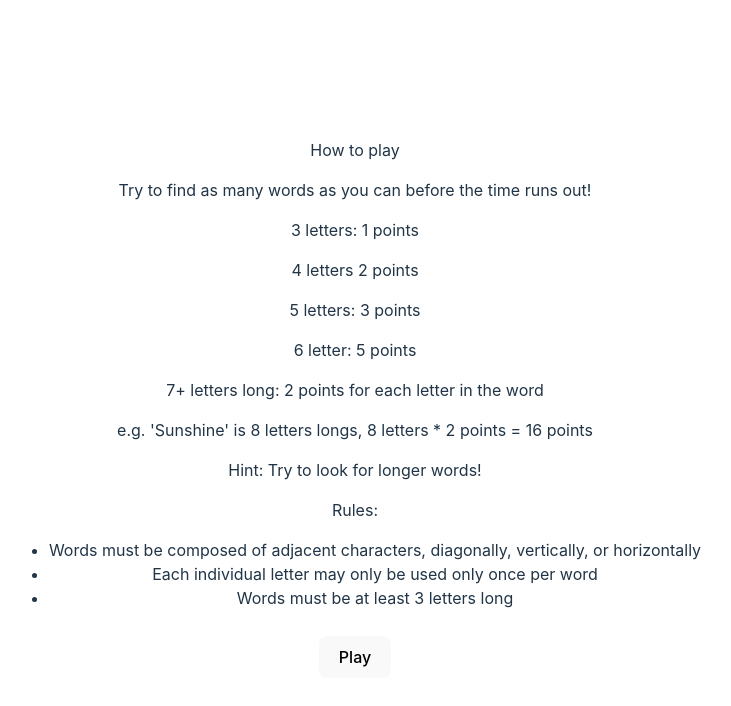
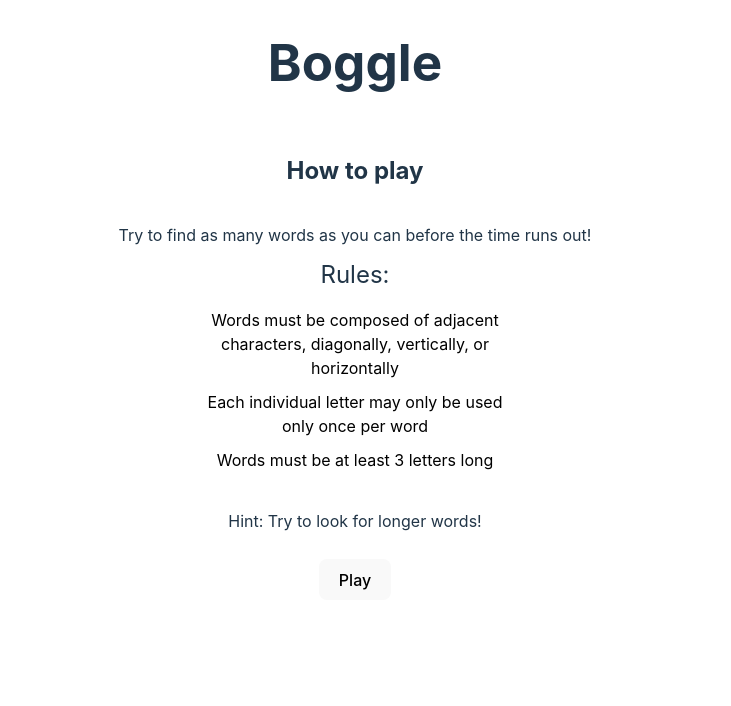
Before and after one commit to yonilurie/Boggle, a React (Vite) app in the folder Vite/: page / in a window 1280 px wide. Shown: the top 706 px of the page, without its empty margins (285-1016 px from the left). Built offline with nearby package versions, Linux system fonts and the light colour scheme.

Commit message:
Added styling, definitions for words after game ends

```diff
--- a/Vite/src/App.css
+++ b/Vite/src/App.css
@@ -1,48 +1,14 @@
 #root {
-	max-width: 1280px;
-	margin: 0 auto;
-	padding: 2rem;
+	/* max-width: 1280px; */
+	margin: auto;
 	text-align: center;
-}
-
-.logo {
-	height: 6em;
-	padding: 1.5em;
-	will-change: filter;
-}
-.logo:hover {
-	filter: drop-shadow(0 0 2em #646cffaa);
-}
-.logo.react:hover {
-	filter: drop-shadow(0 0 2em #61dafbaa);
-}
-
-@keyframes logo-spin {
-	from {
-		transform: rotate(0deg);
-	}
-	to {
-		transform: rotate(360deg);
-	}
-}
-
-@media (prefers-reduced-motion: no-preference) {
-	a:nth-of-type(2) .logo {
-		animation: logo-spin infinite 20s linear;
-	}
-}
-
-.card {
-	padding: 2em;
-}
-
-.read-the-docs {
-	color: #888;
+	height: 100vh;
 }
 
 .App {
 	display: flex;
 	flex-direction: column;
 	align-items: center;
-  gap: 10px ;
+	gap: 10px;
+	min-width: 100vw;
 }
--- a/Vite/src/components/BoggleBoard/BoggleBoard.css
+++ b/Vite/src/components/BoggleBoard/BoggleBoard.css
@@ -1,13 +1,50 @@
+/* Instruction */
+.instructions {
+	display: flex;
+	flex-direction: column;
+	align-items: center;
+}
+
+.instructions-header {
+	font-size: 1.5rem;
+	font-weight: bolder;
+}
+
+.rules-header {
+	font-size: 1.5rem;
+}
+
+.rules-list {
+	background-color: white;
+	border-radius: 4px;
+	color: black;
+	width: 50%;
+	padding: 5px;
+	display: flex;
+	flex-direction: column;
+	gap: 10px;
+}
+
+.rules-list > li {
+	list-style: none;
+}
+
 /*  Boggle board */
+.game-container {
+	display: flex;
+	gap: 20px;
+	width: 100%;
+	justify-content: center;
+}
+
 .boggle-board {
 	display: grid;
 	flex-direction: column;
 	max-width: fit-content;
-	border: solid 1px black;
-	border-radius: 4px;
+	border-radius: 8px;
 	gap: 2px;
 	padding: 2px;
-	background-color: white;
+	background-color: black;
 }
 
 .boggle-row {
@@ -23,15 +60,17 @@
 	font-size: 24px;
 	min-height: 45px;
 	min-width: 45px;
-	padding: 5px;
-	background-color: grey;
+	padding: 5px;border-radius: 8px;
+	background-color: rgb(215, 214, 214);
 	display: flex;
 	justify-content: center;
 	align-items: center;
+	color: black;
 }
 
 .row-cell.active {
-	color: black;
+	color: red;
+	font-weight: bolder;
 }
 
 /*  Words */
@@ -61,4 +100,43 @@
 	border: solid 1px grey;
 	border-radius: 8px;
 	padding: 4px;
+	max-width: 200px;
 }
+
+/* Definitions */
+.definition-container {
+	background-color: rgba(0, 0, 0, 0.5);
+	position: absolute;
+	width: 100%;
+	height: 100%;
+	display: flex;
+	justify-content: center;
+	align-items: center;
+}
+
+.definition {
+	background-color: white;
+	border-radius: 4px;
+	color: black;
+	padding: 10px;
+	z-index: 2;
+	width: 50%;
+	width: 50%;
+	overflow-y: scroll;
+	text-align: left;
+}
+
+.definition-word {
+	font-weight: bolder;
+	text-align: center;
+}
+
+.definition-part-of-speech {
+	font-style: italic;
+}
+
+.definition-details {
+	display: flex;
+	flex-direction: column;
+	gap: 5px;
+}
--- /dev/null
+++ b/Vite/src/components/BoggleBoard/Definition.tsx
@@ -0,0 +1,43 @@
+import { FC } from "react";
+interface Props {
+	definition: {
+		word: string;
+		meanings: Array<Words>;
+	};
+	setShowDefinition: Function;
+}
+
+interface Words {
+	partOfSpeech: string;
+	definitions: { definition: Array<{ definition: string }> };
+}
+
+const Definition: FC<Props> = ({ definition, setShowDefinition }) => {
+	return (
+		<div
+			className="definition-container"
+			onClick={() => setShowDefinition(false)}
+		>
+			<div className="definition">
+				<div className="definition-word">{definition.word}</div>
+				{definition.meanings.map((meaning) => {
+					return (
+						<div
+							key={meaning.definitions[0].definition}
+							className="definition-details"
+						>
+							<div className="definition-part-of-speech">
+								• {meaning.partOfSpeech}
+							</div>
+							<div className="definition-meaning">
+								{meaning.definitions[0].definition}
+							</div>
+						</div>
+					);
+				})}
+			</div>
+		</div>
+	);
+};
+
+export default Definition;
--- a/Vite/src/components/BoggleBoard/index.tsx
+++ b/Vite/src/components/BoggleBoard/index.tsx
@@ -1,11 +1,12 @@
 import "./BoggleBoard.css";
 import { useEffect, useRef, useState } from "react";
+import Definition from "./Definition";
 import { dict } from "./dict";
 import { dice } from "../../dice";
 
 const BoggleBoard = () => {
 	// Length in seconds.
-	const gameLength: number = 10;
+	const gameLength: number = 120;
 	// Game board size, n*n dice.
 	const boardSize = 4;
 	// Map of word length to points
@@ -33,6 +34,8 @@ const BoggleBoard = () => {
 		["!", "!", "!", "!"],
 		["!", "!", "!", "!"],
 	]);
+	const [definition, setDefinition] = useState<any>();
+	const [showDefinition, setShowDefinition] = useState(false);
 
 	const wordRef = useRef<string>();
 	wordRef.current = currentWord;
@@ -339,7 +342,7 @@ const BoggleBoard = () => {
 		setTimerInterval(interval);
 	}
 
-	// Resets the active cells (Highlgihted cells that user has used in their word attempt)
+	// Resets the active cells (Highlighted cells that user has used in their word attempt)
 	function resetActive() {
 		setActive([
 			["!", "!", "!", "!"],
@@ -347,6 +350,26 @@ const BoggleBoard = () => {
 			["!", "!", "!", "!"],
 			["!", "!", "!", "!"],
 		]);
+	}
+
+	async function getDefinition(word: string) {
+		if (!definition || definition.word !== word) {
+			const response = await fetch(
+				`https://api.dictionaryapi.dev/api/v2/entries/en/${word}`
+			);
+			const data = await response.json();
+			if (data.title === "No Definitions Found") {
+				const definitionError = {
+					word: `Oops! Definition for '${word}' not found. Try searching the web.`,
+					meanings: [],
+				};
+				setDefinition(definitionError);
+			} else {
+				setDefinition(data[0]);
+			}
+		}
+
+		setShowDefinition(true);
 	}
 
 	// If the timer has reached zero, end the game and find all possible word combinations
@@ -371,25 +394,22 @@ const BoggleBoard = () => {
 
 	return (
 		<>
+			<h1>Boggle</h1>
+			{showDefinition && (
+				<Definition
+					definition={definition}
+					setShowDefinition={setShowDefinition}
+				></Definition>
+			)}
 			{!start && allPossibleWords.length === 0 && (
-				<div className="instructions">
-					<p>How to play</p>
+				<section className="instructions">
+					<p className="instructions-header">How to play</p>
 					<p>
 						Try to find as many words as you can before the time
 						runs out!
 					</p>
-					<p>3 letters: {points[3]} points</p>
-					<p>4 letters {points[4]} points</p>
-					<p>5 letters: {points[5]} points</p>
-					<p>6 letter: {points[6]} points</p>
-					<p>7+ letters long: 2 points for each letter in the word</p>
-					<p>
-						e.g. 'Sunshine' is 8 letters longs, 8 letters * 2 points
-						= 16 points
-					</p>
-					<p>Hint: Try to look for longer words!</p>
-					<div>Rules:</div>
-					<ul>
+					<div className="rules-header">Rules:</div>
+					<ul className="rules-list">
 						<li>
 							Words must be composed of adjacent characters,
 							diagonally, vertically, or horizontally
@@ -400,7 +420,8 @@ const BoggleBoard = () => {
 						</li>
 						<li>Words must be at least 3 letters long</li>
 					</ul>
-				</div>
+					<p>Hint: Try to look for longer words!</p>
+				</section>
 			)}
 			{start ? (
 				<button onClick={startGame}>New Game</button>
@@ -408,7 +429,8 @@ const BoggleBoard = () => {
 				<button onClick={startGame}>Play</button>
 			)}
 			{start && (
-				<>
+				<div className="game-container">
+					<div>
 						<div className="boggle-board">
 							{board.map((row, idx) => (
 								<BoggleRow
@@ -420,10 +442,20 @@ const BoggleBoard = () => {
 						</div>
 						<div className="timer">{timer} seconds left</div>
 						<div className="points">Score: {score}</div>
-				</>
+					</div>
+					<div className="guessed-words">
+						{guessed.map((guess) => {
+							return (
+								<li className="word" key={guess}>
+									{guess}
+								</li>
+							);
+						})}
+					</div>
+				</div>
 			)}
 			{start && currentWord.length > 0 && (
-				<div className="word current-word">{currentWord}</div>
+				<div className="word current-word">{currentWord.toUpperCase()}</div>
 			)}
 			{start && currentWord.length === 0 && (
 				<div className="word current-word-blank">_____</div>
@@ -438,30 +470,26 @@ const BoggleBoard = () => {
 					</div>
 				</>
 			)}
-			{allPossibleWords.length > 0 && (
+			{!start && allPossibleWords.length > 0 && (
 				<div className="guessed-words">
-					{start
-						? guessed.map((guess) => {
+					{allPossibleWords.map((word) => {
+						if (guessed.find((userWord) => userWord === word)) {
 							return (
-									<li className="word" key={guess}>
-										{guess}
-									</li>
-								);
-						  })
-						: allPossibleWords.map((word) => {
-								if (
-									guessed.find(
-										(userWord) => userWord === word
-									)
-								) {
-									return (
-										<li key={word} className="word found">
+								<li
+									key={word}
+									className="word found"
+									onClick={() => getDefinition(word)}
+								>
 									{word}
 								</li>
 							);
 						} else {
 							return (
-										<li className="word" key={word}>
+								<li
+									className="word"
+									key={word}
+									onClick={() => getDefinition(word)}
+								>
 									{word}
 								</li>
 							);
```
Lines whose indentation alone changed are shown as unchanged.
